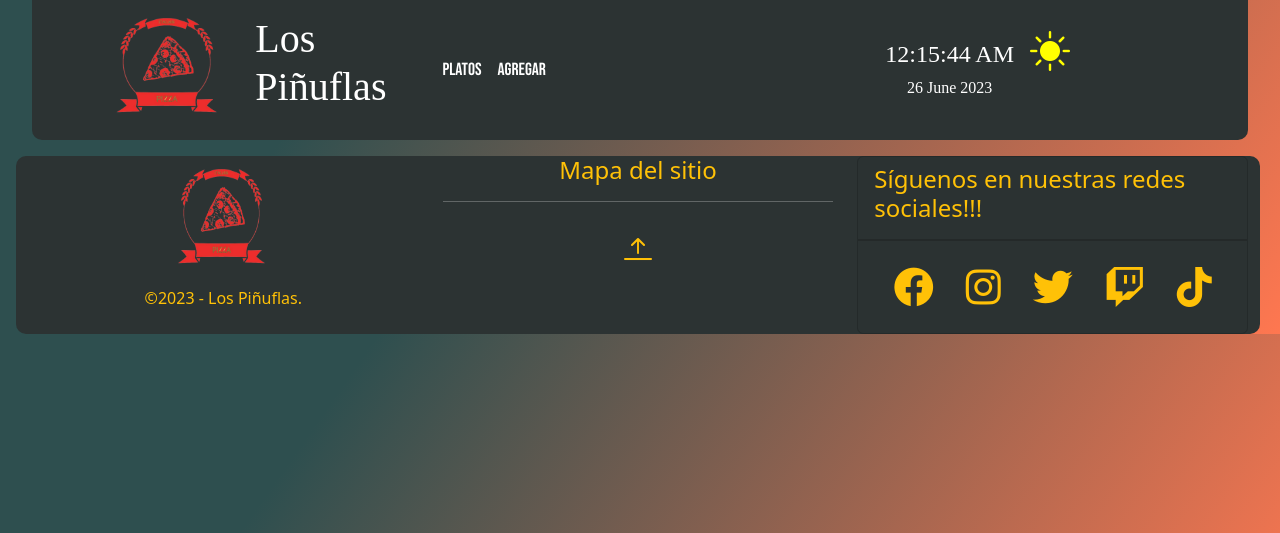
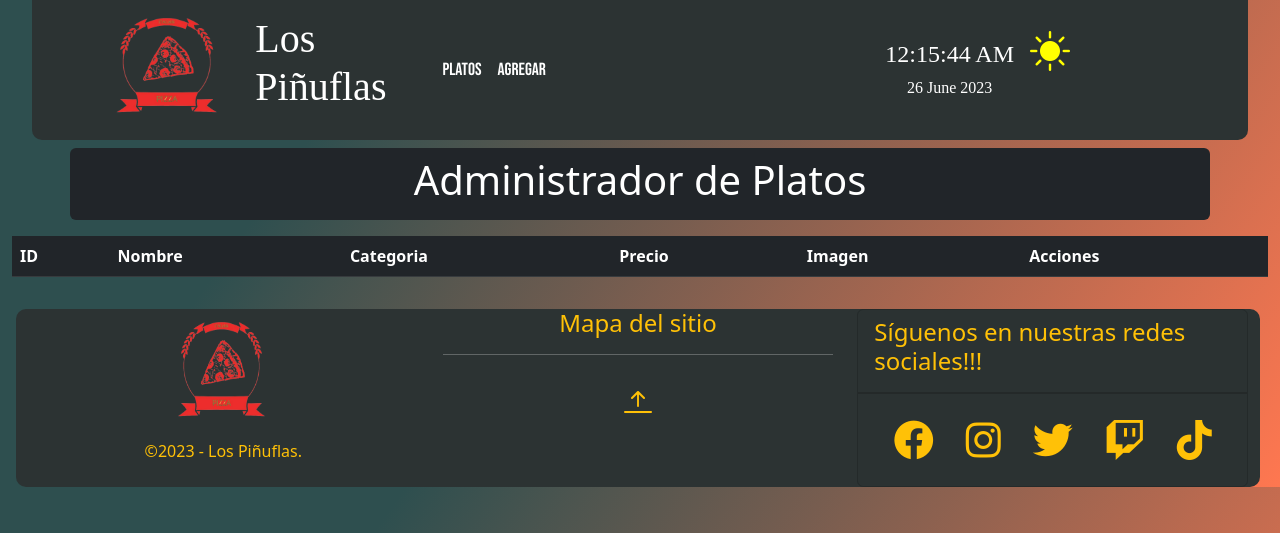
Before and after one commit to Creathor-14/programacion_web, a Django app: page /crud/platos/ in a window 1280 px wide. Shown: the top 533 px of the page. Run offline with Django 4.2, Linux system fonts and the light colour scheme; lists and menus that the app fills with data are empty; some libraries are stand-ins or nearby versions; some web fonts are replaced.

Commit message:
new plato crud

```diff
--- a/restautant/crud/templates/crud/base.html
+++ b/restautant/crud/templates/crud/base.html
@@ -24,7 +24,7 @@
     <link href='https://fonts.googleapis.com/css?family=Bebas Neue' rel='stylesheet'>
 
     <link rel="stylesheet" href="https://cdn.jsdelivr.net/npm/bootstrap-icons@1.3.0/font/bootstrap-icons.css">
-    <title>{% block title %}{%endblock %}| Administrador de Contenidos</title>
+    <title>{% block title %}{%endblock %} | Administrador de Contenidos</title>
 </head>
 
 <body class="colors-middle" formato="dark">
@@ -48,7 +48,7 @@
                             <a class="new-nav-link" aria-current="page" href="{% url 'platos' %}">Platos</a>
                         </li>
                         <li class="nav-item diseño-nav-item">
-                            <a class="new-nav-link" href="{% url 'platos' %}">Agregar</a>
+                            <a class="new-nav-link" href="{% url 'plato-new' %}">Agregar</a>
                         </li>
                     </ul>
                 </div>
--- a/restautant/crud/templates/crud/platos.html
+++ b/restautant/crud/templates/crud/platos.html
@@ -2,9 +2,126 @@
 
 {% load static %}
 
-{% block title %}{{videojuego.idVideoGame}}{% endblock %}
+{% block title %}Platos{% endblock %}
 
-{% block main_content %}
-<p>platos exoticos xd</p>
+{% block content %}
+<div class="container my-2 p-2 bg-dark text-white text-center rounded">
+    <h1>Administrador de Platos</h1>
+</div>
+
+<div class="container my-2">
+    <div class="row">
+        {% if 'OK' in request.GET %}
+        <div class="alert alert-success alert-dismissible fade show" role="alert">
+            <strong>Ohh hell yeah!</strong> Plato registrado satisfactoriamente!!!
+            <button type="button" class="btn-close" data-bs-dismiss="alert" aria-label="Close"></button>
+        </div>
+        {% endif %}
+        {% if 'FAIL' in request.GET %}
+        <div class="alert alert-danger alert-dismissible fade show" role="alert">
+            <strong>Holy guacamole!</strong> Se produjo un error, y no podemos atender a tu solicitud.
+            <button type="button" class="btn-close" data-bs-dismiss="alert" aria-label="Close"></button>
+        </div>
+        {% endif %}
+        {% if 'NO_EXISTS' in request.GET %}
+        <div class="alert alert-danger alert-dismissible fade show" role="alert">
+            <strong>Holy guacamole!</strong> No se encontró el plato indicado en nuestros registros.
+            <button type="button" class="btn-close" data-bs-dismiss="alert" aria-label="Close"></button>
+        </div>
+        {% endif %}
+        {% if 'UPDATED' in request.GET %}
+        <div class="alert alert-info alert-dismissible fade show" role="alert">
+            <strong>Holy guacamole!</strong> Plato actualizado correctamente!!!
+            <button type="button" class="btn-close" data-bs-dismiss="alert" aria-label="Close"></button>
+        </div>
+        {% endif %}
+        {% if 'DELETED' in request.GET %}
+        <div class="alert alert-warning alert-dismissible fade show" role="alert">
+            <strong>Holy guacamole!</strong> Plato eliminado correctamente!!!
+            <button type="button" class="btn-close" data-bs-dismiss="alert" aria-label="Close"></button>
+        </div>
+        {% endif %}
+    </div>
+</div>
+
+<div class="container-fluid my-2">
+    <div class="table-responsive">
+        <table class="table">
+            <thead class="table-dark">
+                <tr>
+                    <th>ID</th>
+                    <th>Nombre</th>
+                    <th>Categoria</th>
+                    <th>Precio</th>
+                    <th>Imagen</th>
+                    <th>Acciones</th>
+                </tr>
+            </thead>
+            <tbody>
+                {% for v in videojuegos %}
+                <tr>
+                    <td>{{v.idVideoGame}}</td>
+                    <td>{{v.title}}</td>
+                    <td>
+                        <a class=" text-dark" href="/crud/videogames/platforms/{{v.platform.id}}">{{v.platform}}</a>
+                    </td>
+                    <td>
+                        <a class=" text-dark" href="/crud/videogames/studio/{{v.studio}}">{{v.studio}}</a>
+                    </td>
+                    <td>{{v.value}}</td>
+                    <td>{{v.stock}}</td>
+                    <td>
+                        {% if v.image %}
+                        <img class="img-videogame" src="{{v.image.url}}" alt="{{v.title}}">
+                        {% else%}
+                        <img class="img-videogame" src="{% static 'crud/img/image_not_found.jpg' %}" alt="INF">
+                        {% endif %}
+                    </td>
+                    <td>
+                        <a class="text-decoration-none" href="{% url 'videogame-detail' videogame_id=v.idVideoGame %}">
+                            <span class="text-primary fs-2">
+                                <i class="fa-solid fa-eye"></i>
+                            </span>
+                        </a>
+                        <a class="text-decoration-none" href="{% url 'videogame-edit' videogame_id=v.idVideoGame %}">
+                            <span class="text-warning fs-2">
+                                <i class="fa-solid fa-pencil"></i>
+                            </span>
+                        </a>
+                        <a class="text-decoration-none modal-borrar" data-bs-toggle="modal"
+                            data-bs-target="#staticBackdrop"
+                            data-href="{% url 'videogame-delete' videogame_id=v.idVideoGame %}">
+                            <span class="text-danger fs-2">
+                                <i class="fa-solid fa-trash"></i>
+                            </span>
+                        </a>
+
+                    </td>
+                </tr>
+                {% endfor %}
+            </tbody>
+        </table>
+    </div>
+</div>
+
+<!-- Modal -->
+<div class="modal fade" id="staticBackdrop" data-bs-backdrop="static" data-bs-keyboard="false" tabindex="-1"
+    aria-labelledby="staticBackdropLabel" aria-hidden="true">
+    <div class="modal-dialog modal-dialog-centered">
+        <div class="modal-content">
+            <div class="modal-header">
+                <h1 class="modal-title fs-5" id="staticBackdropLabel">Mensajes</h1>
+                <button type="button" class="btn-close" data-bs-dismiss="modal" aria-label="Close"></button>
+            </div>
+            <div class="modal-body">
+                <h6 class="modal-title">Estas seguro que deseas eliminar el videojuego seleccionado?<br>Esta acción no se puede deshacer.</h6>
+            </div>
+            <div class="modal-footer">
+                <button type="button" class="btn btn-success" data-bs-dismiss="modal">Cancelar</button>
+                <a href="#" id="confirmar-borrar" class="btn btn-danger">Si</a>
+            </div>
+        </div>
+    </div>
+</div>
 
 {% endblock %}
--- a/restautant/crud/urls.py
+++ b/restautant/crud/urls.py
@@ -4,5 +4,8 @@ from .views import *
 urlpatterns = [
     path('', root),
     path('platos/', plato_list, name="platos"),
-
+#    path('platos/<str:plato_id>/delete', plato_delete, name="plato-delete"),
+#    path('platos/detail/<str:plato_id>', plato_detail, name="plato-detail"),
+    path('platos/edit/<str:plato_id>', plato_update, name="plato-edit"),
+    path('platos/new/', plato_new, name="plato-new"),
 ]
--- a/restautant/crud/views.py
+++ b/restautant/crud/views.py
@@ -1,4 +1,4 @@
-from django.shortcuts import render, HttpResponse, redirect
+from django.shortcuts import render, HttpResponse, redirect, reverse
 from .models import *
 from .forms import *
 
@@ -9,3 +9,42 @@ def root(request):
 def plato_list(request):
     context = {'platos': Plato.objects.all()}
     return render(request,'crud/platos.html',context)
+
+def plato_new(request):
+    if request.method == 'POST':
+        form = PlatoForm(request.POST, request.FILES)
+        if form.is_valid():
+            nombre = form.cleaned_data.get('nombre')
+            categoria = form.cleaned_data.get('categoria')
+            precio = form.cleaned_data.get('precio')
+
+            obj = Plato.objects.create(
+                nombre = nombre,
+                categoria = categoria,
+                precio = precio,
+            )
+            obj.save()
+            return redirect(reverse('platos')+ '?OK')
+        else:
+            return redirect(reverse('platos')+ '?FAIL')
+    else:
+        form = PlatoForm
+    return render(request,'crud/plato-new.html',{'form':form})
+
+def plato_update(request,plato_id):
+    try:
+        plato = Plato.objects.get(id = plato_id)
+        form = PlatoForm(instance=plato)
+
+        if request.method == 'POST':
+            form = PlatoForm(request.POST, request.FILES, instance=videojuego)
+            if form.is_valid():
+                form.save()
+                return redirect(reverse('videogames') + '?UPDATED')
+            else:
+                return redirect(reverse('videogame-edit') + videogame_id)
+
+        context = {'form':form}
+        return render(request,'crud/videogame-edit.html',context)
+    except:
+        return redirect(reverse('videogames') + '?NO_EXISTS')
```
Also changed, not shown: restautant/crud/templates/crud/plato-new.html (added, +38 -0 lines), restautant/db.sqlite3.
